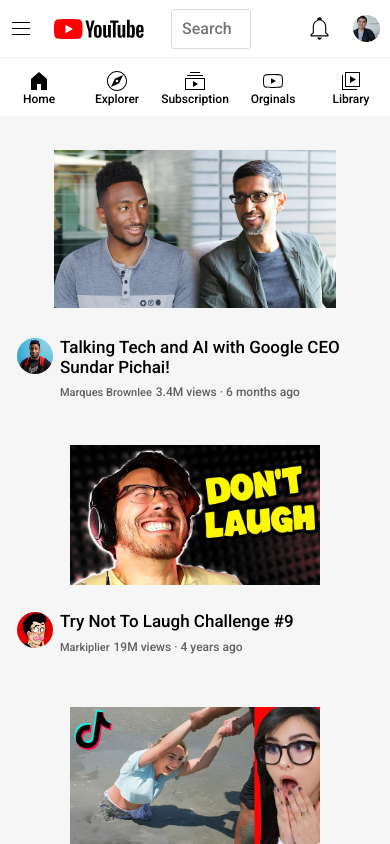
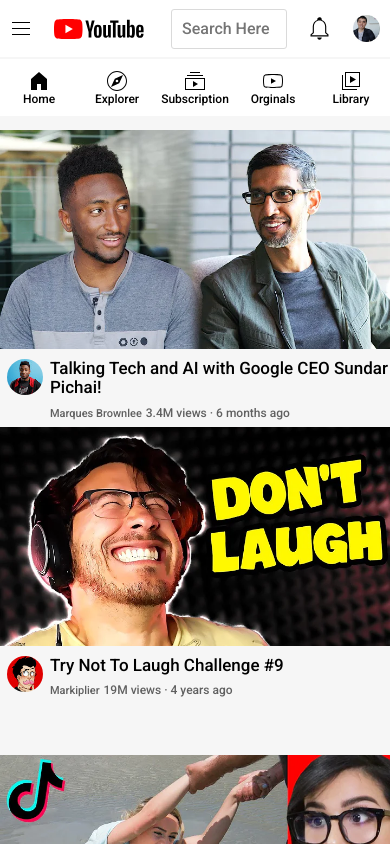
Before and after one commit to Xprim3/youtube-clone, a website built with Vite: page index.html in a window 390 px wide. Shown: the top 844 px of the page. Built offline with nearby package versions, Linux system fonts and the light colour scheme; a web font is replaced by a local one.

Commit message:
second commit

```diff
--- a/styles/header.css
+++ b/styles/header.css
@@ -184,12 +184,14 @@
   .midle-header-section {
     display: flex;
     justify-content: left;
+    width: 100%;
+    height: 100%;
   }
 
 
   .input-mod {
   display: flex;
-  width: 40%;
+  width: 100%;
   min-width: 80px;
   height: 40px;
   padding-left: 10px;
@@ -204,7 +206,7 @@
 /* Midle Search Button*/
 
 .search-svg {
-  width: 27px;
+  width: 100%;
   display: flex;
   justify-content: center;
   align-items: center;
@@ -335,9 +337,9 @@
 }
 
 .mobile-thumnail-images {
-  width: 80%;
-  height: 80%;
-  object-fit: contain;
+  width: 100%;
+  height: 100%;
+  object-fit: cover;
 }
 
 .mobile-title-box {
@@ -346,7 +348,7 @@
   height: 100%;
   grid-template-columns: 50px 1fr;
   grid-template-rows: 1fr;
-  padding: 10px 10px;
+  padding: 10px 0px;
 
 }
 
```
